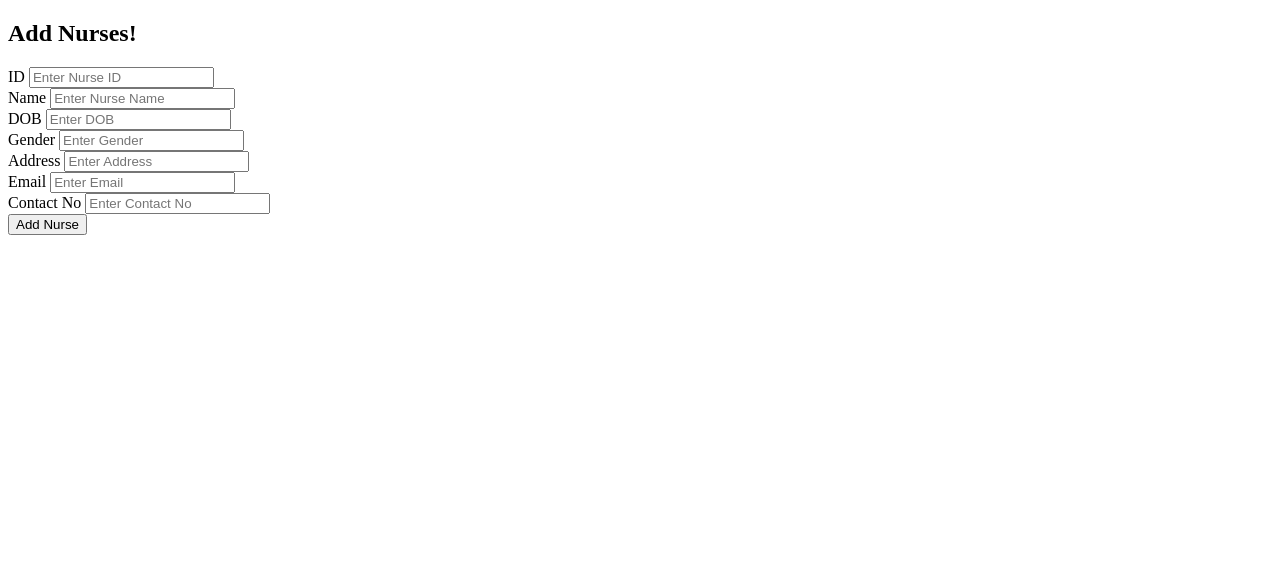
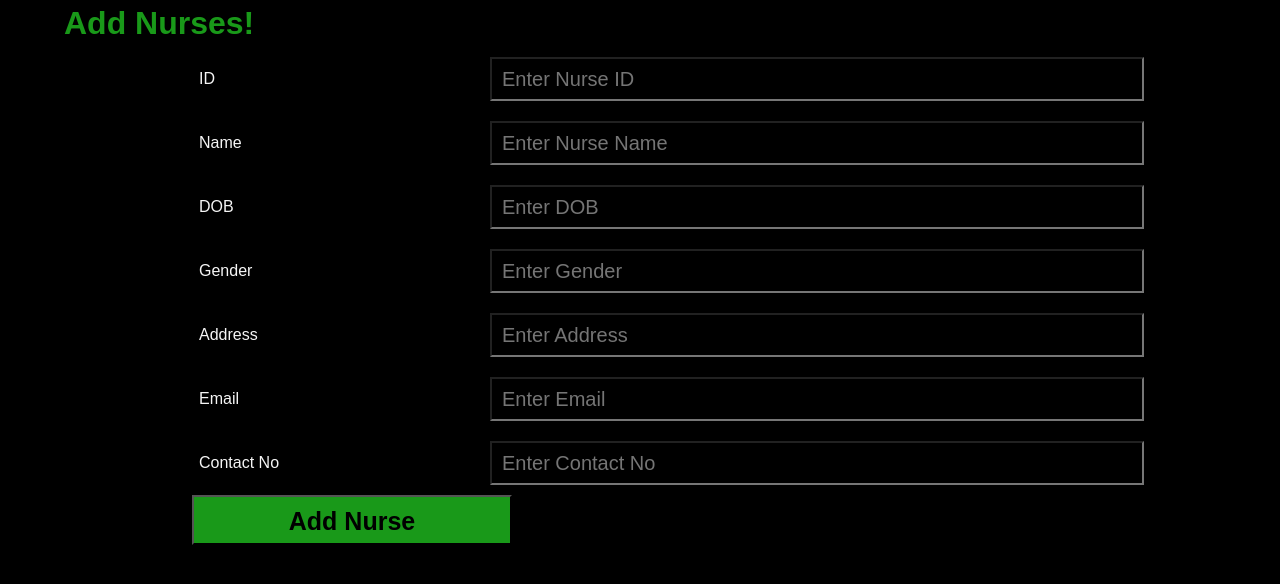
Before and after one commit to karmakarsubhajit/HospitalManagementSystem, a PHP site: page /php_scripts/nurses/add_nurses.php in a window 1280 px wide. Shown: the top 584 px of the page. Run offline with PHP 8.4, Linux system fonts and the light colour scheme; the visitor is signed in with stand-in values (Sample User, id 1).

Commit message:
added style for add nurses

```diff
--- a/php_scripts/nurses/add_nurses.php
+++ b/php_scripts/nurses/add_nurses.php
@@ -10,26 +10,28 @@
 <html>
     <head>
         <title>Add Nurses </title>
+		<link rel="stylesheet" href="../styles/add_emp.css">
     </head>
     <body>
 
- <h2>Add Nurses! </h2>
+ <h2 class="main__heading">Add Nurses! </h2>
  <form method="post" action="insert_nurse.php">
-		<div>
+	<div class="form__container">
+		<div class="block">
 			<label for="nurseID">
 				ID
 			</label>
 			<input type="text" name="Nurse_ID"  placeholder="Enter Nurse ID">
 		</div>
 
-		<div>
+		<div class="block">
 			<label for="nurseName">
 				Name
 			</label>
 			<input type="text" name="Name"  placeholder="Enter Nurse Name">
 		</div>
 
-		<div>
+		<div class="block">
 			<label for="nurseDOB">
 				DOB
 			</label>
@@ -37,7 +39,7 @@
 		</div>
 
 
-		<div>
+		<div class="block">
 			<label for="nurseGender">
 				 Gender
 			</label>
@@ -45,33 +47,32 @@
 		</div>
 
 
-		<div>
+		<div class="block">
 			<label for="nurseAddress">
 				Address
 			</label>
 			<input type="text" name="Address"  placeholder="Enter Address">
 		</div>
 
-		<div>
+		<div class="block">
 			<label for="nurseEmail">
 				Email
 			</label>
 			<input type="text" name="Email"  placeholder="Enter Email">
 		</div>
 
-		<div>
+		<div class="block">
 			<label for="nurseContact">
 				Contact No
 			</label>
 			<input type="text" name="Contact_No"  placeholder="Enter Contact No">
 		</div>
 
-	<button type="submit" name="submit" >
-		Add Nurse
-	</button>
-	</form>
-
-
-    </body>
+		<button id="submit__button" type="submit" name="submit" >
+			Add Nurse
+		</button>
+	</div>
+</form>
+</body>
 
 </html>
```
